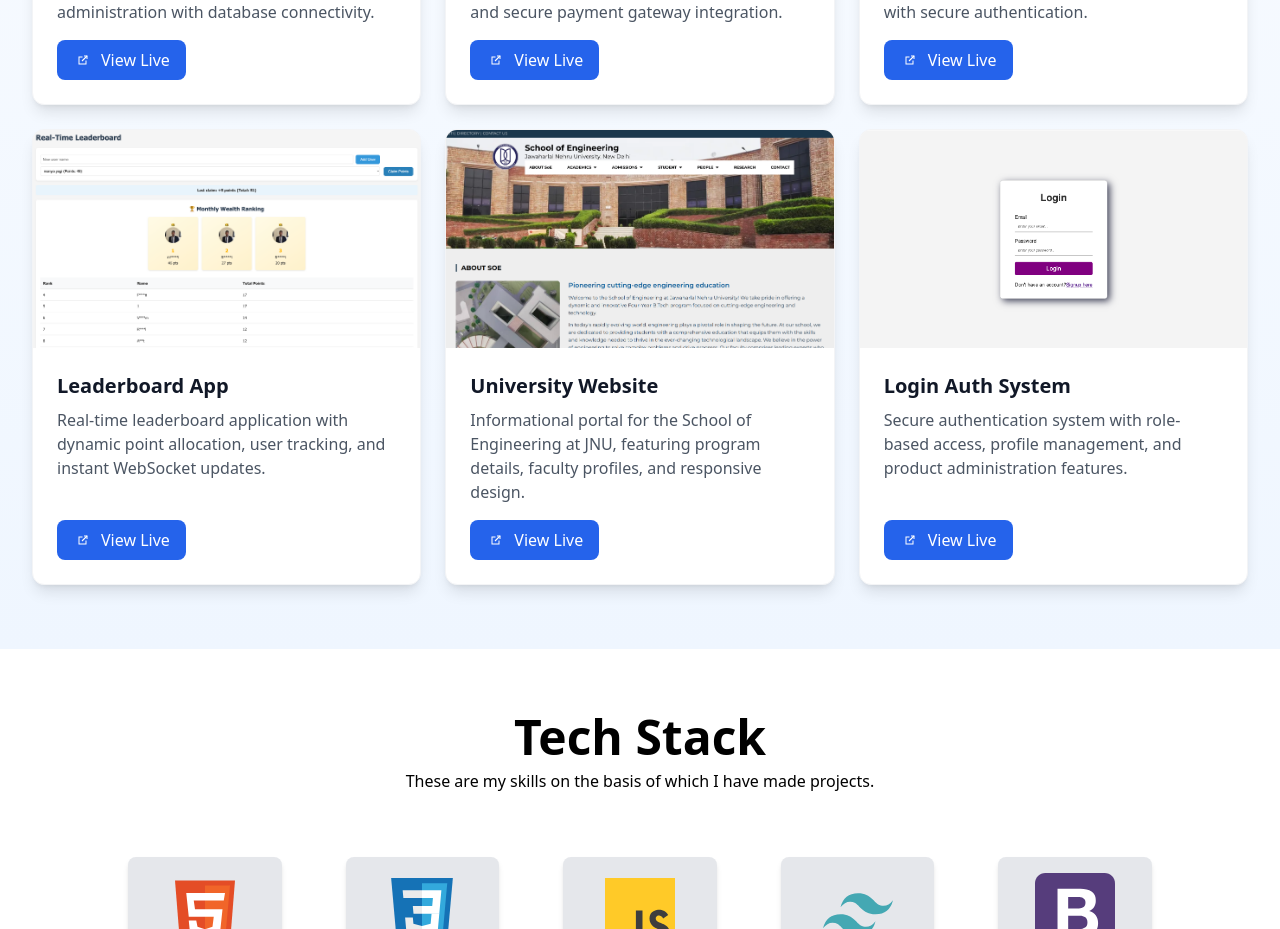
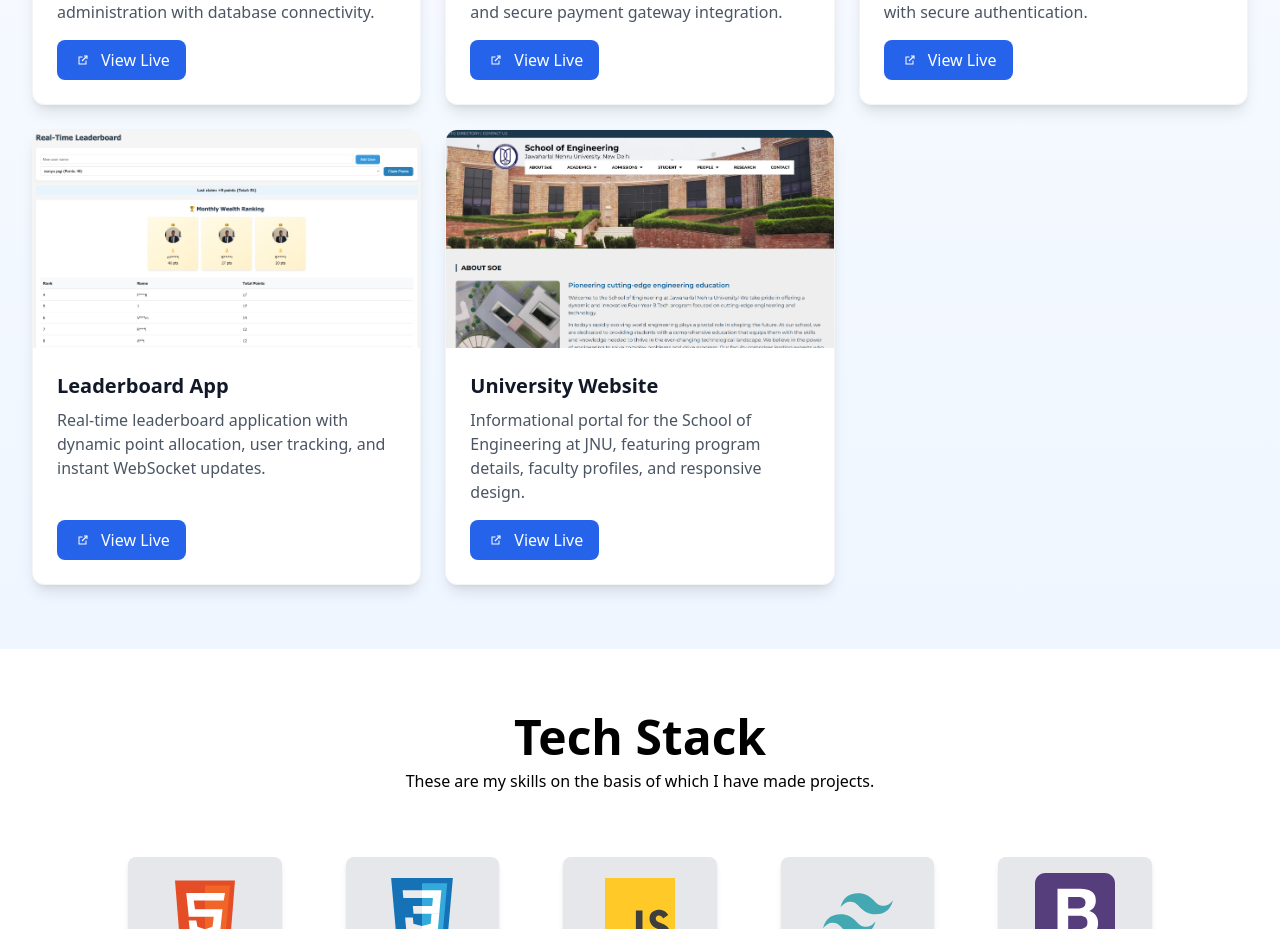
Before and after one commit to Rajkumaryogi/yogi_portfolio, a React (Create React App) app: page / in a window 1280 px wide. Shown: the part 4388-5317 px from the top of the page. Built offline with nearby package versions, Linux system fonts and the light colour scheme.

Commit message:
Remove Login auth-project from ProjectPanel.jsx

```diff
--- a/src/components/ProjectPanel.jsx
+++ b/src/components/ProjectPanel.jsx
@@ -70,14 +70,6 @@ function ProjectPanel() {
     image: "/soe-jnu.png",
     tags: ["React.js", "Tailwind CSS", "Vercel"]
   },
-  {
-    title: "Login Auth System",
-    description:
-      "Secure authentication system with role-based access, profile management, and product administration features.",
-    live: "https://login-auth-orpin.vercel.app",
-    image: "/login_auth.png",
-    tags: ["Node.js", "React.js", "Express.js", "JWT"]
-  }
 ];
 
 
@@ -176,4 +168,5 @@ const ProjectCard = ({ project, darkMode }) => {
   );
 };
 
+
 export default ProjectPanel;
```
